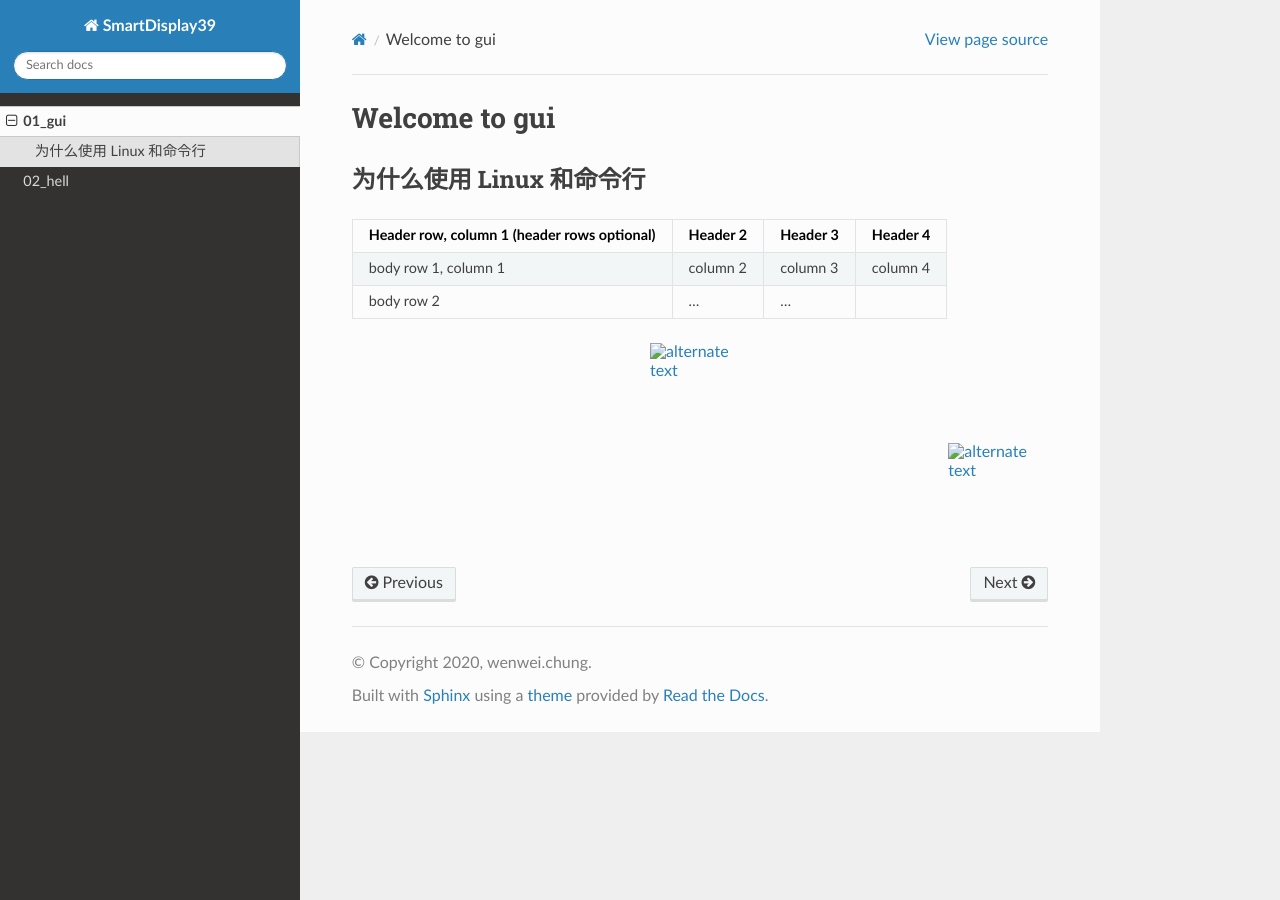
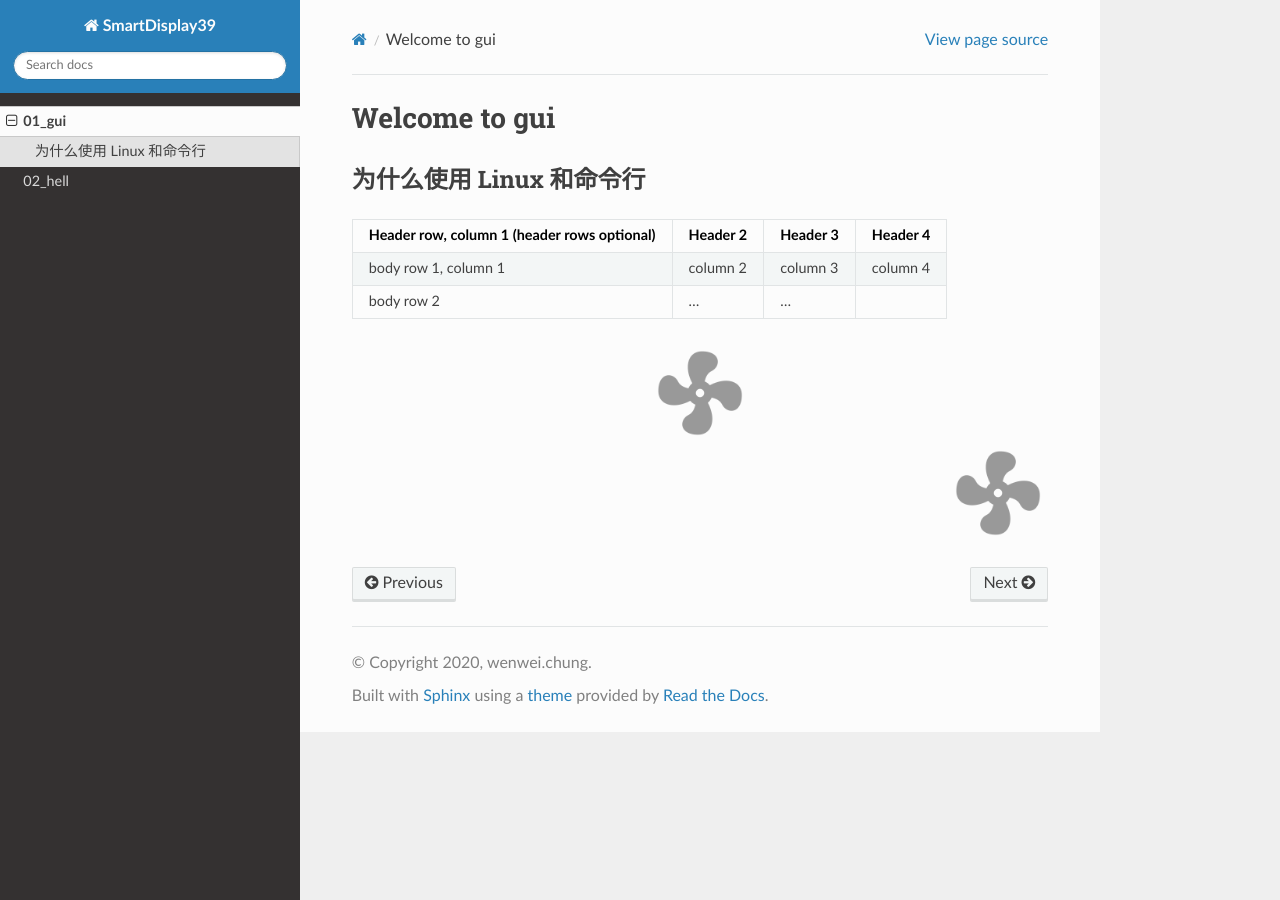
Before and after one commit to Smart-Display-Series/SmartDisplay39, a Sphinx documentation site: the page built from source/base/01_gui.rst, in a window 1280 px wide. Built offline with Sphinx 7.4.7 and the Read the Docs theme 2.0.0, drawn with Linux system fonts in a browser that asks for light colours.

Commit message:
Update 01_gui.rst

```diff
--- a/source/base/01_gui.rst
+++ b/source/base/01_gui.rst
@@ -14,14 +14,14 @@ Welcome to gui
 | body row 2             | ...        | ...      |          |
 +------------------------+------------+----------+----------+
 
-.. image:: _images/fan.PNG
+.. image:: _images/fan.png
    :height: 200px
    :width: 200 px
    :scale: 50 %
    :alt: alternate text
    :align: center
 
-.. image:: _images/fan.PNG
+.. image:: _images/fan.png
    :height: 200px
    :width: 200 px
    :scale: 50 %
```
